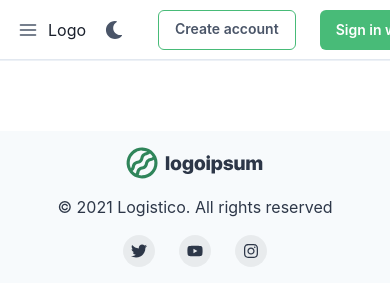
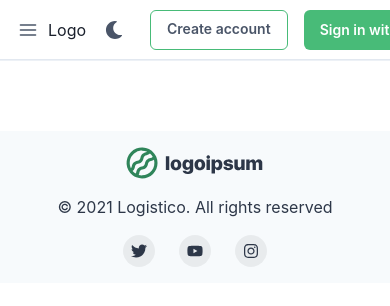
Before and after one commit to tuzzy08/logistico, a Next.js app: page /createDelivery in a window 390 px wide. Shown: the top 306 px of the page. Built offline with nearby package versions, Linux system fonts and the light colour scheme.

Commit message:
Modified margins on mobile nav

```diff
--- a/components/Navigation/ActionButtons.tsx
+++ b/components/Navigation/ActionButtons.tsx
@@ -8,7 +8,8 @@ export default function ActionButtons() {
       flex={{ base: 1, md: 0 }}
       justify="flex-end"
       direction="row"
-      spacing={6}
+      spacing={4}
+      mr="1.5"
     >
       <ColorModeSwitcher justifySelf="flex-end" />
       <Button
```
